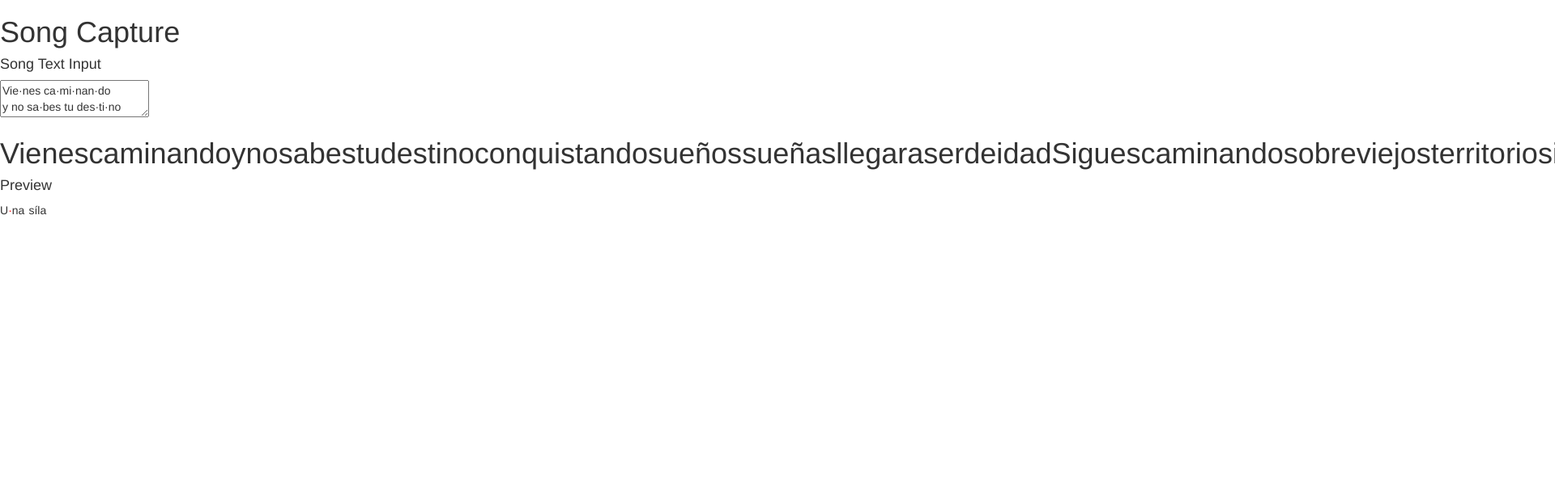
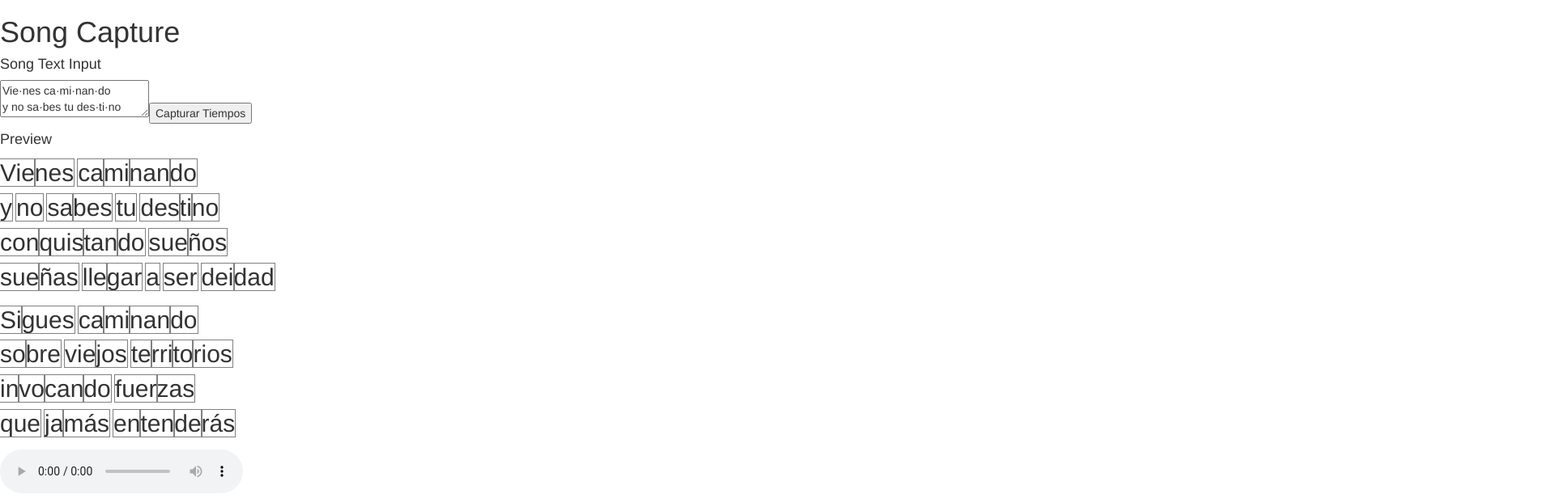
Before and after one commit to karaoke-shower/karaoke-shower-client, a React (Create React App) app in the folder frontend/: page / in a window 1280 px wide. Shown: the top 616 px of the page at 81% size, 1920 px wide, since content can reach past the window. Built offline with nearby package versions, Linux system fonts and the light colour scheme.

Commit message:
draw song parsed text. disallow text edit when done

```diff
--- a/frontend/src/SongCapture.js
+++ b/frontend/src/SongCapture.js
@@ -1,13 +1,17 @@
 import React from 'react';
 import SongTextInput from './SongTextInput';
 import SongTextDisplay from './SongTextDisplay';
+
+import SyllableCapture from './SyllableCapture';
+
 
 const syllableSeparationCharacter = "·";
 
 class SongCapture extends React.Component {
 
     state = {
-        inputString: `Vie·nes ca·mi·nan·do
+        inputString:
+`Vie·nes ca·mi·nan·do
 y no sa·bes tu des·ti·no
 con·quis·tan·do sue·ños
 sue·ñas lle·gar a ser dei·dad
@@ -16,8 +20,10 @@ Si·gues ca·mi·nan·do
 so·bre vie·jos te·rri·to·rios
 in·vo·can·do fuer·zas
 que ja·más en·ten·de·rás`
+    ,
+    capturingTime: false
+    }
 
-    }
 
     render = () => {
         return (
@@ -26,14 +32,24 @@ que ja·más en·ten·de·rás`
                     Song Capture
                 </h1>
 
+                {
+                    ! this.state.capturingTime &&
                     <SongTextInput
                     value={this.state.inputString}
                     onChange={ (e) => this.handleChange(e) }
                     />
+                }
 
-                { this.drawSongText( this.parseSongText( this.state.inputString ) ) }
+                {
+                    this.state.capturingTime &&
+                    <h2>Capturar Tiempo</h2>
+                }
 
-                <SongTextDisplay/>
+                <button onClick={ () => this.prepareTimeCapture() }>
+                    Capturar Tiempos
+                </button>
+
+                <SongTextDisplay text={ this.drawSongText( this.parseSongText( this.state.inputString ) ) }/>
 
                 <footer className="capture_player">
                     <audio src="test.mp3" controls></audio>
@@ -44,7 +60,9 @@ que ja·más en·ten·de·rás`
     }
 
 
-    handleChange( event ) {
+    handleChange = ( event ) => {
+
+        if( ! this.state.capturingTime ) {
 
             this.setState({
                 inputString: event.target.value
@@ -52,12 +70,103 @@ que ja·más en·ten·de·rás`
 
         }
 
+    }
 
-    parseSongText( inputString ) {
+    prepareTimeCapture = () => {
+        this.setState({
+            capturingTime: true
+        });
+    }
+
+
+
+
+    drawSongText = ( songTextArray ) => {
+
+        let html = songTextArray.map(stanza=>{
+
+            let verses = stanza.map(verse=>{
+                let words = verse.map(word=>{
+                    let syllables = word.map(syllable=>{
+
+                        return (
+                            <SyllableCapture text={syllable}/>
+                        )
+                    })
+
+                    return (
+                        <span className="word">
+                            {syllables}
+                        </span>
+                    )
+                })
+
+                return (
+                    <div className="verse">
+                        {words}
+                    </div>
+                )
+            })
+            return (
+                <div className="stanza">
+                    {verses}
+                </div>
+            )
+        });
+
+        return (
+            <React.Fragment>
+                {html}
+            </React.Fragment>
+        )
+
+
+    }
+
+    cleanString = ( inputString ) => {
+
+        let cleanString = inputString;
+
+        // 1. limpiar el string de secuencias
+        // con tres o más newLines \n
+        // convertirlas en \n\n, en caso de existir
+
+
+        // 2. limpiar el string de secuencias
+        // con dos o más espacios
+        // convertirlas en solo uno
+
+        return cleanString;
+
+    }
+
+    parseStanzas = ( inputString ) => {
+        let result = inputString.split("\n\n");
+        return result;
+    }
+
+    parseVerses = ( inputString ) => {
+        let result = inputString.split("\n");
+        return result;
+    }
+
+    parseWords = ( inputString ) => {
+        let result = inputString.split(" ");
+        return result;
+    }
+
+    parseSyllables = ( inputString ) => {
+        let result = inputString.split( syllableSeparationCharacter );
+        return result;
+    }
+
+
+
+    parseSongText = ( inputString ) => {
 
         let result = [];
 
-        let stanzas = this.parseStanzas ( inputString );
+        let stanzas = this.parseStanzas ( this.cleanString( inputString ) );
 
         stanzas.forEach( stanza => {
 
@@ -99,44 +208,6 @@ que ja·más en·ten·de·rás`
 
     }
 
-    parseStanzas( inputString ) {
-        let result = [];
-
-        let newString = inputString;
-
-        // 1. limpiar el string de secuencias
-        // con tres o más newLines \n
-        // convertirlas en \n\n, en caso de existir
-
-
-        // 2. separar string usando \n\n
-
-        result = newString.split("\n\n");
-
-        return result;
-
-    }
-
-    parseVerses( inputString ) {
-        let result = inputString.split("\n");
-        return result;
-    }
-
-    parseWords( inputString ) {
-        let result = inputString.split(" ");
-        return result;
-    }
-
-    parseSyllables( inputString ) {
-        let result = inputString.split( syllableSeparationCharacter );
-        return result;
-    }
-
-    drawSongText( songTextArray ) {
-
-        return <h1>{songTextArray}</h1>
-
-    }
 
 
 }
--- a/frontend/src/SongTextDisplay.js
+++ b/frontend/src/SongTextDisplay.js
@@ -1,8 +1,8 @@
 import React from 'react';
 
-class SongTextDisplay extends React.Component {
 
-    render = () => {
+const SongTextDisplay = (props) => {
+
     return (
         <React.Fragment>
 
@@ -10,36 +10,11 @@ class SongTextDisplay extends React.Component {
                 Preview
             </h4>
 
-                <section className="text_input">
-                    <div className="stanza">
-                        <div className="verse">
-                            <div className="word">
-                                <div className="syllable">
-                                    U
-                                </div>
-                                <span className="separator">
-                                    ·
-                                </span>
-                                <div className="syllable active">
-                                    na
-                                </div>
-                            </div>
-                            <div className="word">
-                                <div className="syllable">
-                                    sí
-                                </div>
-                                <div className="syllable">
-                                    la
-                                </div>
-                            </div>
-                        </div>
-                    </div>
-
-
+            <section className="text_result">
+                {props.text}
             </section>
         </React.Fragment>
     )
-    }
 
 }
 
--- /dev/null
+++ b/frontend/src/SyllableCapture.js
@@ -0,0 +1,13 @@
+import React from 'react';
+
+const SyllableCapture = (props) => {
+
+    return (
+        <span className="syllable">
+            {props.text}
+        </span>
+    )
+
+}
+
+export default SyllableCapture;
--- a/frontend/src/styles.css
+++ b/frontend/src/styles.css
@@ -38,5 +38,22 @@
 
 .capture_player {
   position: absolute;
-  bottom: 0;
 }
+
+/*SongTextDisplay*/
+.text_result .stanza {
+
+  margin-bottom: 1rem;
+
+}
+
+.text_result .word {
+
+  margin-right: .5rem;
+
+}
+
+.text_result .syllable {
+  outline: 1px solid grey;
+  font-size: 3rem;
+}
```
Lines whose indentation alone changed are shown as unchanged.
